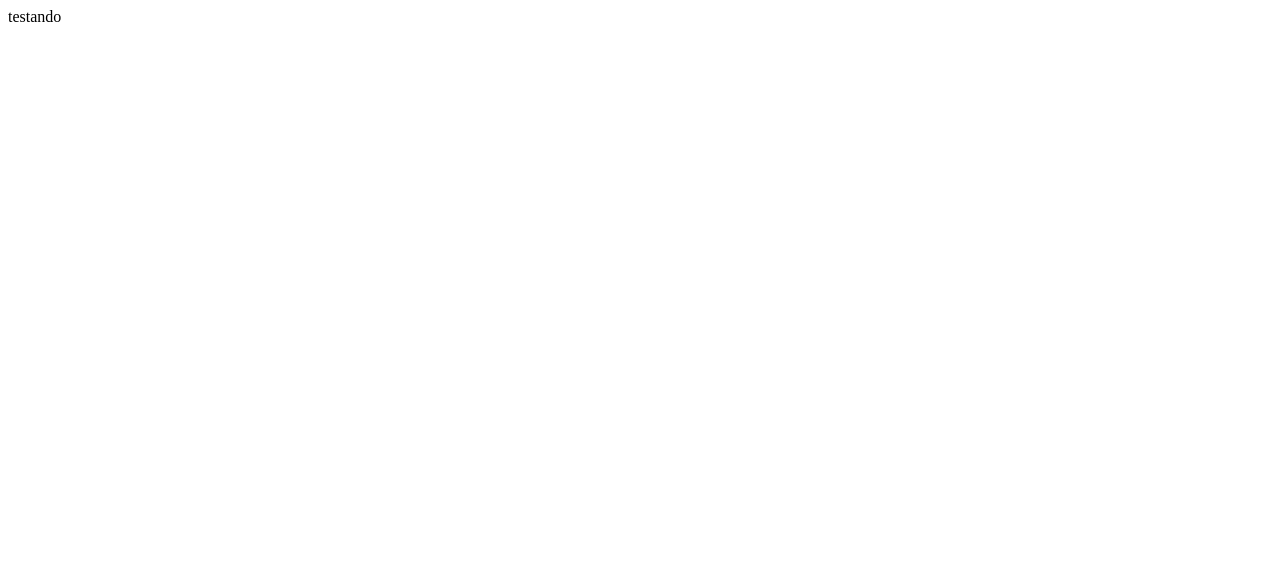
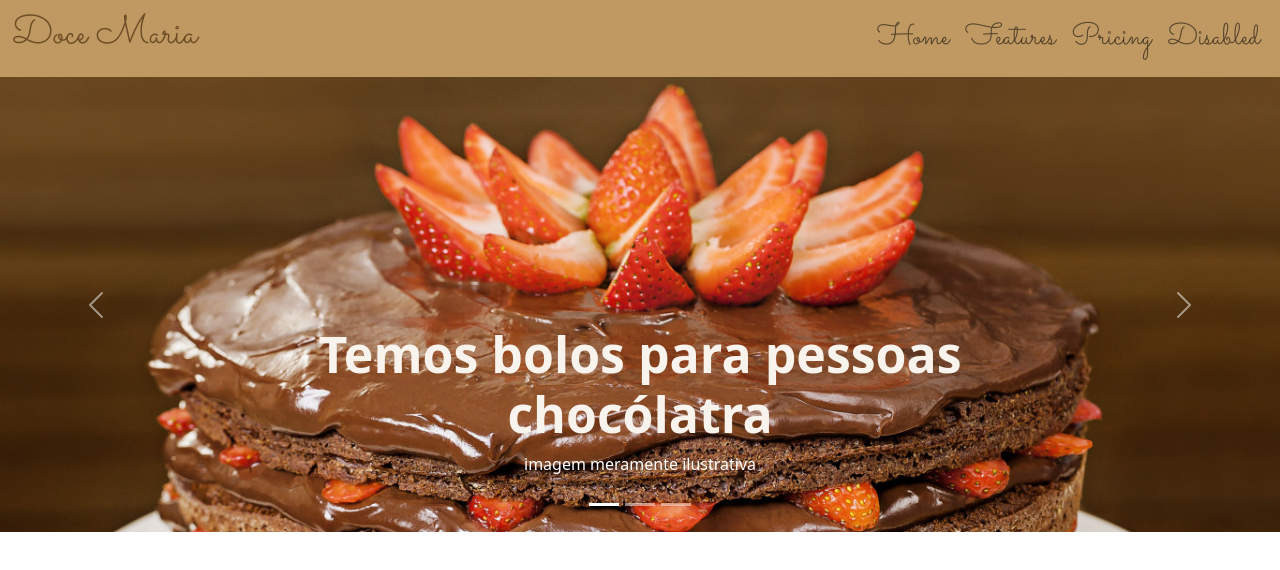
Before and after one commit to Ped-Pinheiro/lojaVirtual, a plain HTML site: page index.html in a window 1280 px wide. Drawn offline with nearby package versions, Linux system fonts and the light colour scheme.

Commit message:
added_navBar_and_carousel

```diff
--- a/index.html
+++ b/index.html
@@ -4,9 +4,137 @@
     <meta charset="UTF-8" />
     <meta http-equiv="X-UA-Compatible" content="IE=edge" />
     <meta name="viewport" content="width=device-width, initial-scale=1.0" />
+    <link
+      href="https://cdn.jsdelivr.net/npm/bootstrap@5.2.2/dist/css/bootstrap.min.css"
+      rel="stylesheet"
+      integrity="sha384-Zenh87qX5JnK2Jl0vWa8Ck2rdkQ2Bzep5IDxbcnCeuOxjzrPF/et3URy9Bv1WTRi"
+      crossorigin="anonymous"
+    />
+    <link rel="preconnect" href="https://fonts.googleapis.com" />
+    <link rel="preconnect" href="https://fonts.gstatic.com" crossorigin />
+    <link
+      href="https://fonts.googleapis.com/css2?family=Sacramento&display=swap"
+      rel="stylesheet"
+    />
+    <link rel="stylesheet" href="style.css" />
+
     <title>Document</title>
   </head>
   <body>
-    testando
+    <nav class="navbar navbar-expand-lg barra">
+      <div class="container-fluid align-">
+        <h1 class="doceMaria">Doce Maria</h1>
+        <button
+          class="navbar-toggler"
+          type="button"
+          data-bs-toggle="collapse"
+          data-bs-target="#navbarNav"
+          aria-controls="navbarNav"
+          aria-expanded="false"
+          aria-label="Toggle navigation"
+        >
+          <span class="navbar-toggler-icon"></span>
+        </button>
+        <div
+          class="collapse navbar-collapse d-flex justify-content-end"
+          id="navbarNav"
+        >
+          <ul class="navbar-nav linksNav">
+            <li class="nav-item">
+              <a class="nav-link" href="#">Home</a>
+            </li>
+            <li class="nav-item">
+              <a class="nav-link" href="#">Features</a>
+            </li>
+            <li class="nav-item">
+              <a class="nav-link" href="#">Pricing</a>
+            </li>
+            <li class="nav-item">
+              <a class="nav-link" href="#">Disabled</a>
+            </li>
+          </ul>
+        </div>
+      </div>
+    </nav>
+    <div
+      id="carouselExampleCaptions"
+      class="carousel slide"
+      data-bs-ride="false"
+    >
+      <div class="carousel-indicators">
+        <button
+          type="button"
+          data-bs-target="#carouselExampleCaptions"
+          data-bs-slide-to="0"
+          class="active"
+          aria-current="true"
+          aria-label="Slide 1"
+        ></button>
+        <button
+          type="button"
+          data-bs-target="#carouselExampleCaptions"
+          data-bs-slide-to="1"
+          aria-label="Slide 2"
+        ></button>
+        <button
+          type="button"
+          data-bs-target="#carouselExampleCaptions"
+          data-bs-slide-to="2"
+          aria-label="Slide 3"
+        ></button>
+      </div>
+      <div class="carousel-inner">
+        <div class="carousel-item active">
+          <img
+            src="./images/teste4.jpg"
+            class="d-block w-100 teste"
+            alt="..."
+          />
+          <div class="carousel-caption d-none d-md-block">
+            <h5 class="titleCarouselBolo">
+              Temos bolos para pessoas chocólatra
+            </h5>
+            <p>imagem meramente ilustrativa</p>
+          </div>
+        </div>
+        <div class="carousel-item">
+          <img src="./images/teste6.jpg" class="d-block w-100" alt="..." />
+          <div class="carousel-caption d-none d-md-block">
+            <h5 class="titleCarouselTorta">Temos tortas doces</h5>
+            <p>imagem meramente ilustrativa</p>
+          </div>
+        </div>
+        <div class="carousel-item">
+          <img src="./images/teste7.jpg" class="d-block w-100" alt="..." />
+          <div class="carousel-caption d-none d-md-block">
+            <h5 class="titleCarouselSobremesa">Sobremesas refrescantes</h5>
+            <p>imagem meramente ilustrativa</p>
+          </div>
+        </div>
+      </div>
+      <button
+        class="carousel-control-prev"
+        type="button"
+        data-bs-target="#carouselExampleCaptions"
+        data-bs-slide="prev"
+      >
+        <span class="carousel-control-prev-icon" aria-hidden="true"></span>
+        <span class="visually-hidden">Previous</span>
+      </button>
+      <button
+        class="carousel-control-next"
+        type="button"
+        data-bs-target="#carouselExampleCaptions"
+        data-bs-slide="next"
+      >
+        <span class="carousel-control-next-icon" aria-hidden="true"></span>
+        <span class="visually-hidden">Next</span>
+      </button>
+    </div>
+    <script
+      src="https://cdn.jsdelivr.net/npm/bootstrap@5.2.2/dist/js/bootstrap.bundle.min.js"
+      integrity="sha384-OERcA2EqjJCMA+/3y+gxIOqMEjwtxJY7qPCqsdltbNJuaOe923+mo//f6V8Qbsw3"
+      crossorigin="anonymous"
+    ></script>
   </body>
 </html>
--- /dev/null
+++ b/style.css
@@ -0,0 +1,38 @@
+.doceMaria {
+  font-family: "Sacramento", cursive;
+  font-size: 40px;
+  color: rgb(108, 77, 38);
+}
+
+.barra {
+  background-color: rgb(192, 153, 98);
+}
+
+.linksNav {
+  font-family: "Sacramento", cursive;
+  font-size: 30px;
+}
+
+.titleCarouselBolo {
+  font-size: 50px;
+  font-weight: 600;
+  color: rgb(248, 243, 236);
+  text-shadow: 50px;
+}
+
+.titleCarouselTorta {
+  font-size: 50px;
+  font-weight: 600;
+  color: rgb(229, 74, 74);
+  text-shadow: 50px;
+}
+
+.titleCarouselSobremesa {
+  font-size: 50px;
+  font-weight: 600;
+  color: rgb(218, 19, 19);
+  text-shadow: 50px;
+}
+/* .teste {
+  height: 800px;
+} */
```
Also changed, not shown: images/doceMariaLogo.png (added), images/teste4.jpg (added), images/teste6.jpg (added), images/teste7.jpg (added).
